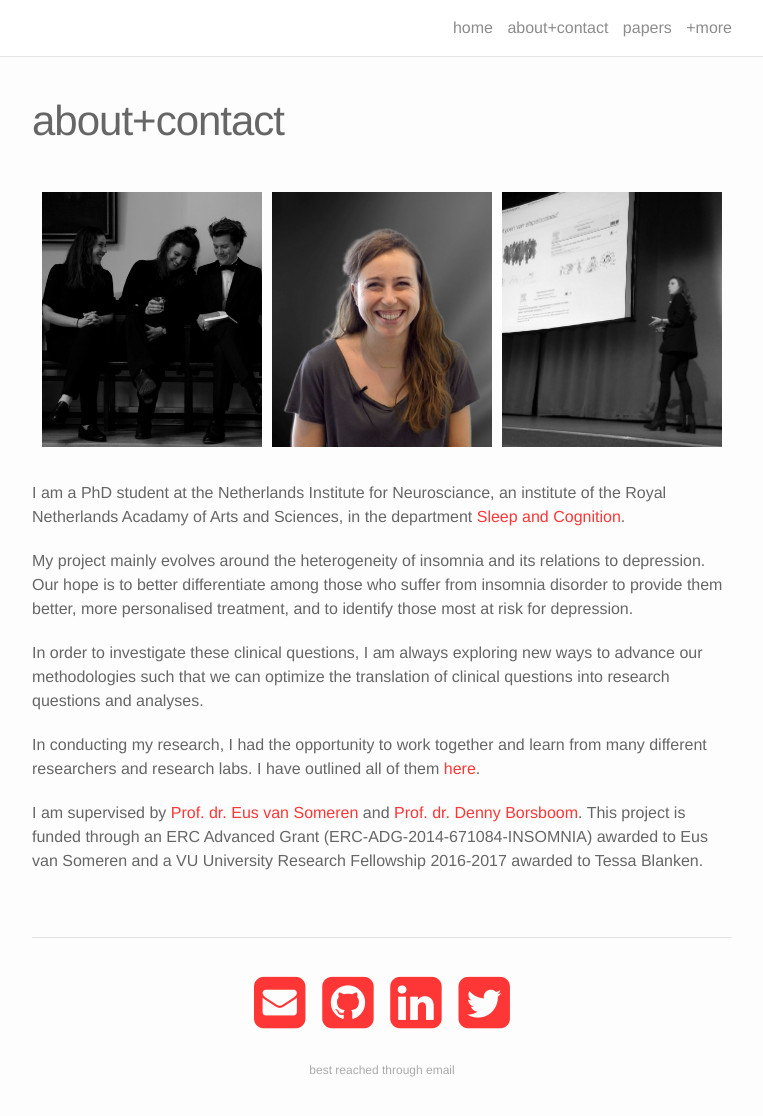
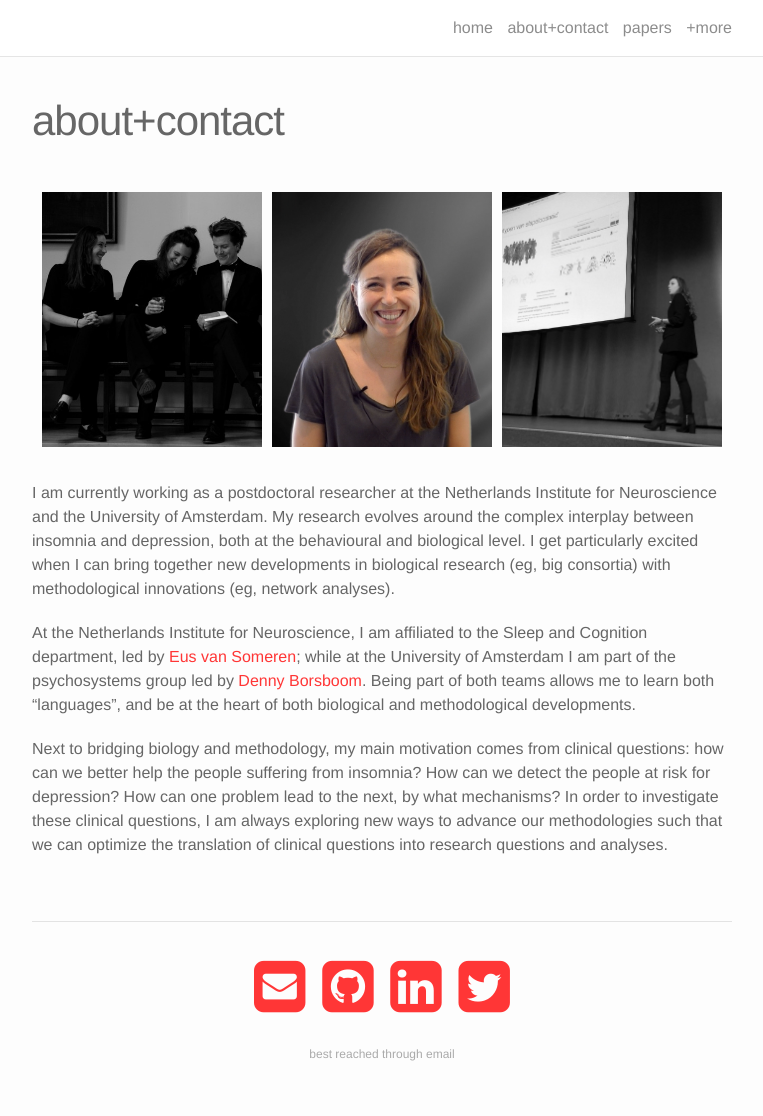
Before and after one commit to tfblanken/tfblanken.github.io, a Jekyll site: the page built from about.md, in a window 1280 px wide and 1187 px high. Shown: the top 1116 px of the window, without its empty margins (258-1021 px from the left). Built offline with Jekyll 4.4.1, drawn with Linux system fonts in a browser that asks for light colours; nearby versions of some CDN libraries.

Commit message:
Update about.md

```diff
--- a/about.md
+++ b/about.md
@@ -13,15 +13,11 @@ permalink: /about/
 </div>
 
 <br/>
-I am a PhD student at the Netherlands Institute for Neurosciance, an institute of the Royal Netherlands Acadamy of Arts and Sciences, in the department <a href="https://nin.nl/research/researchgroups/van-someren-group/" target="blank">Sleep and Cognition</a>.
+I am currently working as a postdoctoral researcher at the Netherlands Institute for Neuroscience and the University of Amsterdam. My research evolves around the complex interplay between insomnia and depression, both at the behavioural and biological level. I get particularly excited when I can bring together new developments in biological research (eg, big consortia) with methodological innovations (eg, network analyses).
 
-My project mainly evolves around the heterogeneity of insomnia and its relations to depression. Our hope is to better differentiate among those who suffer from insomnia disorder to provide them better, more personalised treatment, and to identify those most at risk for depression.
+At the Netherlands Institute for Neuroscience, I am affiliated to the Sleep and Cognition department, led by <a href="https://nin.nl/research/researchgroups/van-someren-group/" target="blank">Eus van Someren</a>; while at the University of Amsterdam I am part of the psychosystems  group led by <a href="https://dennyborsboom.com/" target="blank">Denny Borsboom</a>. Being part of both teams allows me to learn both "languages", and be at the heart of both biological and methodological developments.
 
-In order to investigate these clinical questions, I am always exploring new ways to advance our methodologies such that we can optimize the translation of clinical questions into research questions and analyses.
-
-In conducting my research, I had the opportunity to work together and learn from many different researchers and research labs. I have outlined all of them <a href="https://tfblanken.github.io/portfolio/6_collaborations/" target="blank">here</a>.
-
-I am supervised by <a href="https://nin.nl/research/researchgroups/van-someren-group/" target="blank">Prof. dr. Eus van Someren</a> and <a href="https://dennyborsboom.com/" target="blank">Prof. dr. Denny Borsboom</a>. This project is funded through an ERC Advanced Grant (ERC-ADG-2014-671084-INSOMNIA) awarded to Eus van Someren and a VU University Research Fellowship 2016-2017 awarded to Tessa Blanken.
+Next to bridging biology and methodology, my main motivation comes from clinical questions: how can we better help the people suffering from insomnia? How can we detect the people at risk for depression? How can one problem lead to the next, by what mechanisms? In order to investigate these clinical questions, I am always exploring new ways to advance our methodologies such that we can optimize the translation of clinical questions into research questions and analyses.
 
 
 
```
